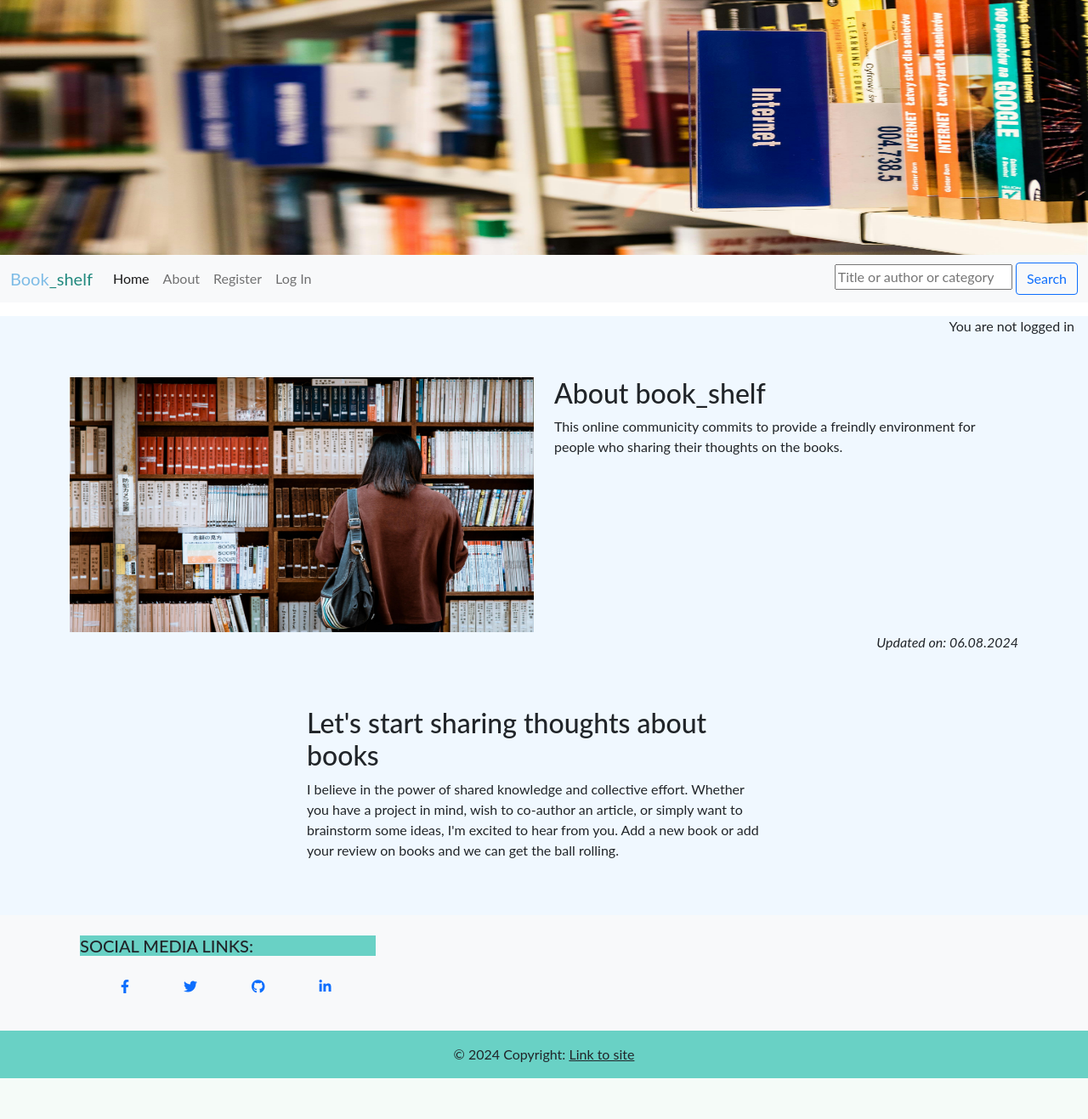
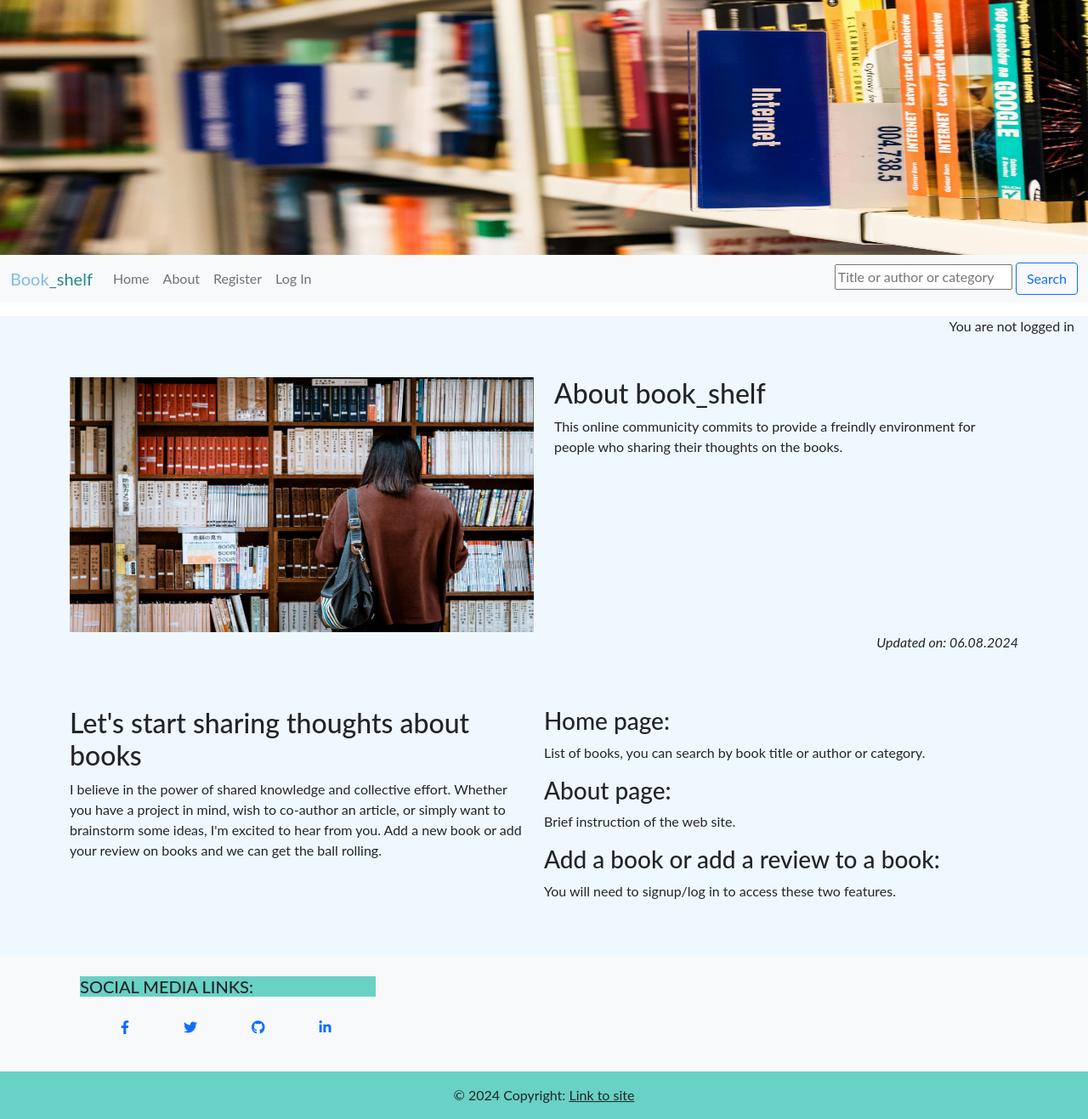
Before and after one commit to Grace-YuGuo/book-shelf-full-stack, a Django app: page /about/ in a window 1280 px wide. Shown: the whole page at 85% size. Before the commit the page ends 1269 px from the top, so only its background shows below. Run offline with Django 4.2, Linux system fonts and the light colour scheme.

Commit message:
Add content to about.html and some styling

```diff
--- a/book/templates/book/about.html
+++ b/book/templates/book/about.html
@@ -28,6 +28,15 @@
                     I'm excited to hear from you. Add a new book or add your review on books and
                     we can get the ball rolling.</p>
             </div>
+
+            <div class="col-12 col-md-6 my-5">
+                <h3>Home page:</h3>
+                <p>List of books, you can search by book title or author or category.</p>
+                <h3>About page:</h3>
+                <p>Brief instruction of the web site.</p>
+                <h3>Add a book  or add a review to a book:</h3>
+                <p>You will need to signup/log in to access these two features.</p>
+            </div>
         </div>
     </div>
 </div>
--- a/book/templates/book/index.html
+++ b/book/templates/book/index.html
@@ -99,12 +99,12 @@
             <li><a href="?page={{ page_obj.previous_page_number }}" class="book-link"> &laquo PREV </a></li>
             <span>......</span>
             {% else %}
-            <p>You're at the home page!</p>
+
             {% endif %}
             {% if page_obj.has_next %}
             <li><a href="?page={{ page_obj.next_page_number }}" class="book-link"> NEXT &raquo; </a></li>
             {% else %}
-            <p>You're at the last page!</p>
+
             {% endif %}
 
         </ul>
--- a/static/css/style.css
+++ b/static/css/style.css
@@ -28,5 +28,5 @@ h1{
     width:50%;
     color:#21897e;
     border: 3px #21897e solid;
-    border-radius: 30%;
+    border-radius: 2%;
 }
--- a/templates/base.html
+++ b/templates/base.html
@@ -44,15 +44,15 @@
             <div class="collapse navbar-collapse" id="navbarNav">
                 <ul class="navbar-nav me-auto mb-1 mb-lg-0">
                     <li class="nav-item">
-                        <a class="nav-link active" aria-current="page" href="{% url 'home' %}">Home</a>
+                        <a class="nav-link {% if request.path == home %}active{% endif%}" aria-current="page" href="{% url 'home' %}">Home</a>
                     </li>
                     <li class="nav-item">
-                        <a class="nav-link" href="{% url 'about' %}">About</a>
+                        <a class="nav-link {% if request.path == about %}active{% endif%}" aria-current="page" href="{% url 'about' %}">About</a>
                     </li>
 
                     {% if user.is_authenticated %}
                     <li class="nav-item">
-                        <a class="nav-link" href="{% url 'create_book' %}">Add A Book</a>
+                        <a class="nav-link {% if request.path == create_book %}active{% endif%}" aria-current="page" href="{% url 'create_book' %}">Add A Book</a>
                     </li>
                     <li class="nav-item">
                         <a class="nav-link {% if request.path == logout_url %}active{% endif%}" aria-current="page"
```
Also changed, not shown: 1 other file.
